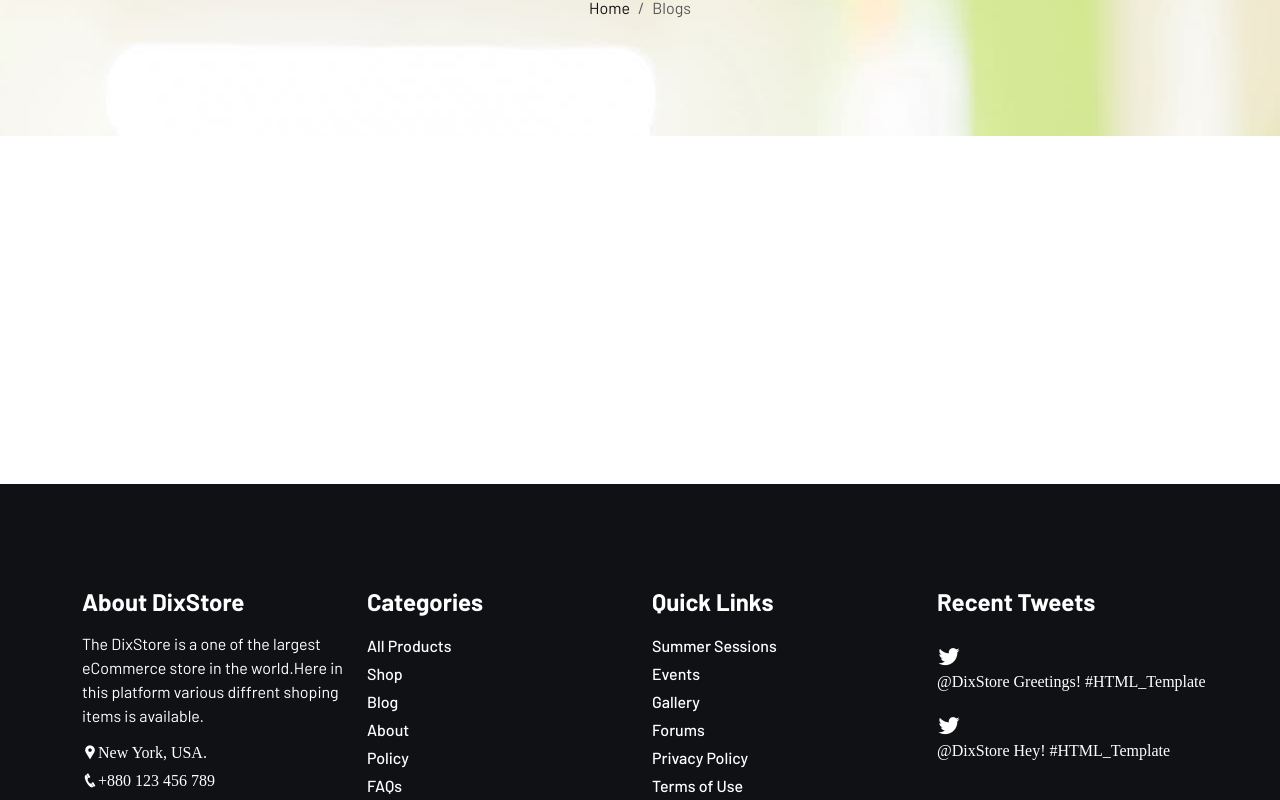
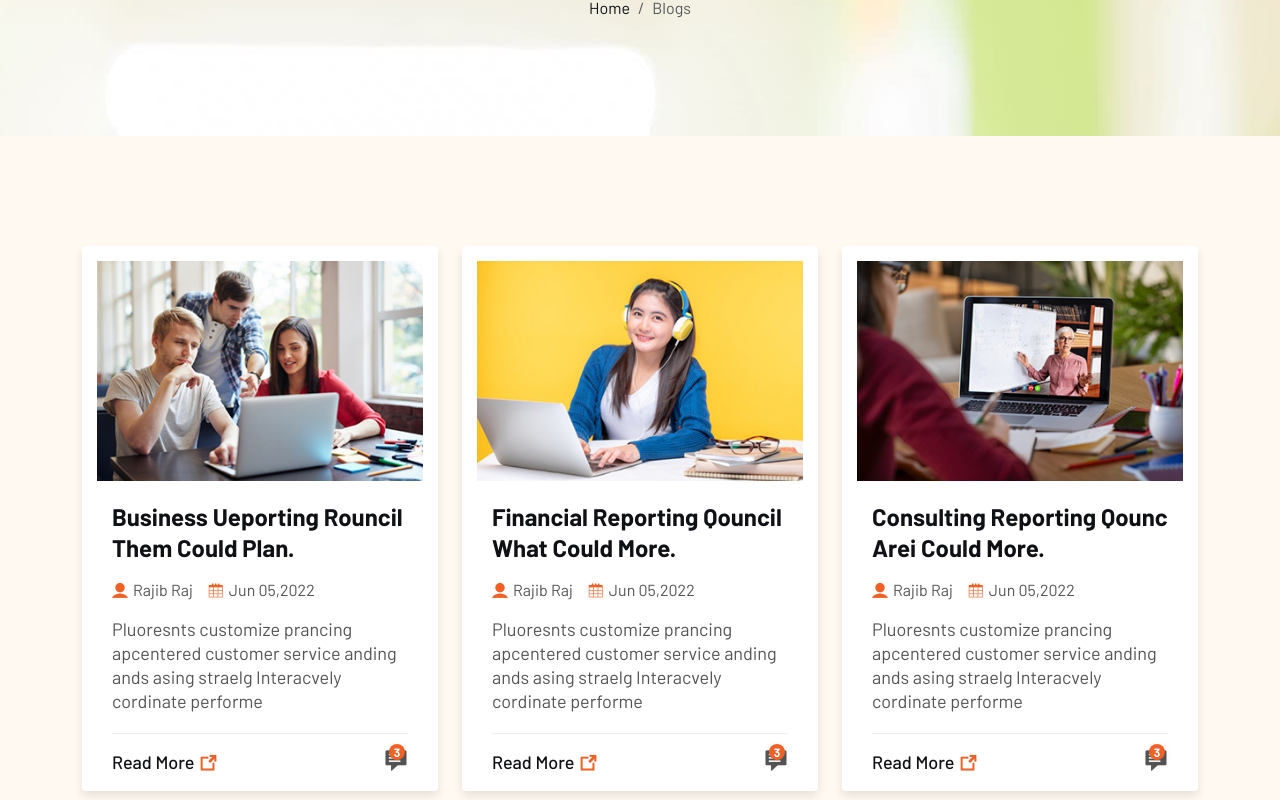
Before and after one commit to thakordixit567/DIX-STORE, a React (Vite) app in the folder DIX-STORE-PRO/: page /Blog in a window 1280 px wide. Shown: the part 316-1116 px from the top of the page. Built offline with nearby package versions, Linux system fonts and the light colour scheme.

Commit message:
Update App

```diff
--- a/DIX-STORE-PRO/src/Blog/Blog.jsx
+++ b/DIX-STORE-PRO/src/Blog/Blog.jsx
@@ -1,10 +1,59 @@
 import React from 'react'
 import PageHeader from '../Components/PageHeader'
+import { Link } from 'react-router-dom'
+
+import blogList from "../utilis/blogdata"
 
 const Blog = () => {
   return (
     <div>
        <PageHeader title="Our Blog Page" curpage="Blogs"/>
+       <div className="blog-section padding-tb section-bg">
+        <div className="container">
+          <div className="section-wrapper">
+            <div className="row row-cols-1 row-cols-md-2 row-cols-xl-3 justify-content-center g-4">
+                {
+                  blogList.map((blog, id)=> (
+                    <div className="col" key={id}>
+                      <div className="post-item">
+                        <div className="post-inner">
+                          <div className="post-thumb">
+                            <Link to={`/blog/${blog.id}`}><img src={blog.imgUrl} alt="" /></Link>
+                          </div>
+                          <div className="post-content">
+                            <Link to={`/blog/${blog.id}`}><h4>{blog.title}</h4></Link>
+                            <div className="meta-post">
+                              <ul className="lab-ul">
+                                {
+                                  blog.metaList.map((val,i) => (
+                                    <li key={i}><i className={val.iconName}></i>{val.text}</li>
+                                  ))
+                                }
+                              </ul>
+                            </div>
+                            <p>{blog.desc}</p>
+                          </div>
+                          <div className="post-footer">
+                            <div className="pf-left">
+                              <Link to={`/blog/${blog.id}`} className='lab-btn-text'>{blog.btnText}
+                              <i className='icofont-external-link'></i></Link>
+                            </div>
+                            <div className="pf-right">
+                              <i className="icofont-comment"></i>
+                              <span className="comment-count">
+                                {blog.commentCount}
+                              </span>
+                            </div>
+                          </div>
+                        </div>
+                      </div>
+                    </div>
+                  ))
+                }
+            </div>
+          </div>
+        </div>
+       </div>
     </div>
   )
 }
--- /dev/null
+++ b/DIX-STORE-PRO/src/Blog/SingleBlog.jsx
@@ -0,0 +1,12 @@
+import React from 'react'
+
+const SingleBlog = () => {
+  return (
+    <div>
+      SingleBlog
+SingleBlog
+    </div>
+  )
+}
+
+export default SingleBlog
--- a/DIX-STORE-PRO/src/main.jsx
+++ b/DIX-STORE-PRO/src/main.jsx
@@ -20,6 +20,7 @@ import Blog from "./Blog/Blog.jsx";
 import Shop from './shop/Shop.jsx';
 import SingleProduct from "./shop/SingleProduct.jsx";
 import CartPage from "./shop/CartPage.jsx";
+import SingleBlog from "./Blog/SingleBlog.jsx";
 
 const router = createBrowserRouter([
   {
@@ -27,6 +28,7 @@ const router = createBrowserRouter([
     element: <App />,
     children: [{ path: "/", element: <Home /> },
                {path: "/Blog", element: <Blog/>},
+               {path: "/Blog/:id", element: <SingleBlog/>},
                {path: "/shop", element: <Shop/>},
                {path: "shop/:id", element: <SingleProduct/>},
                {path:"/cart-page", element: <CartPage/>}
```
